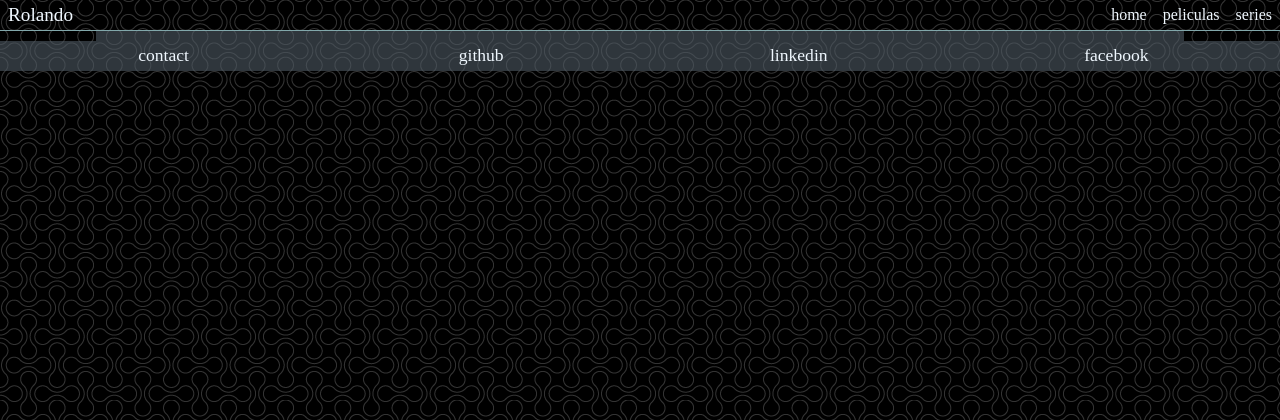
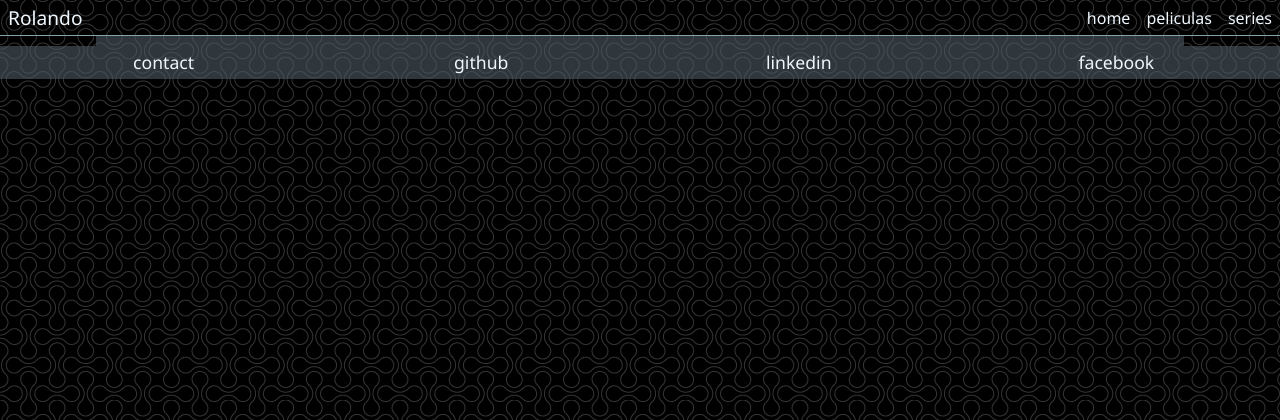
Before and after one commit to Usted120/videoserver, a PHP site: page / in a window 1280 px wide. Shown: the top 420 px of the page. Run offline with PHP 8.4, Linux system fonts and the light colour scheme; data that the repository does not hold is empty.

Commit message:
added font

```diff
--- a/style.css
+++ b/style.css
@@ -1,3 +1,4 @@
+@import url('https://fonts.googleapis.com/css2?family=Noto+Sans&display=swap');
 .nada {
 	color: #1c1b1d;
 	color: #373940;
@@ -14,7 +15,9 @@
 	list-style: none;
 
 }
-
+body{
+	font-family: 'Noto Sans',sans-serif;
+}
 :root {
 	font-size: 16px;
 }
```
